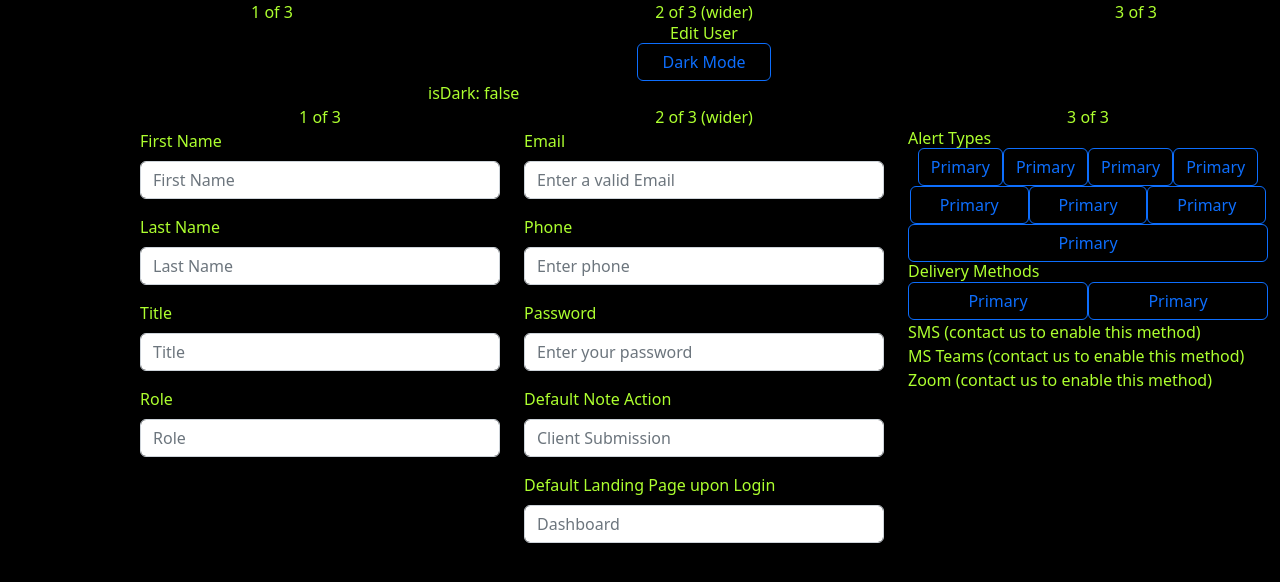
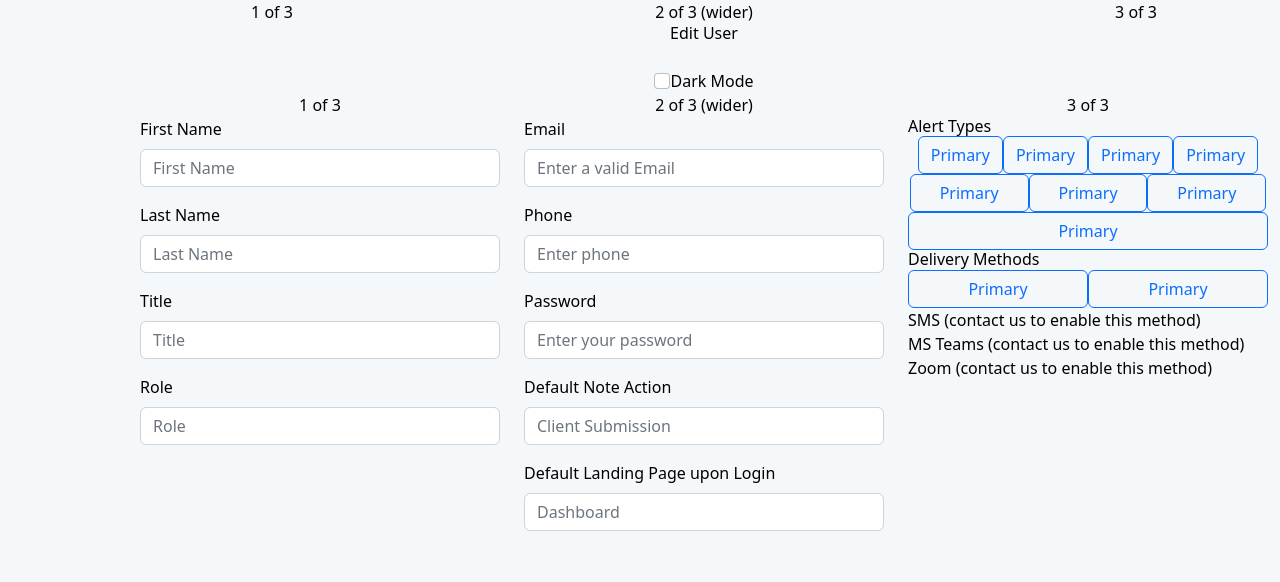
Before and after one commit to andymcbeath/bearclaw-take-home, a Vue app: page / in a window 1280 px wide. Shown: the top 582 px of the page. Built offline with nearby package versions, Linux system fonts and the light colour scheme.

Commit message:
Made a working dark mode toggle

```diff
--- a/src/App.vue
+++ b/src/App.vue
@@ -6,23 +6,29 @@ const toggleDark = useToggle(isDark);
 </script>
 
 <template>
-  <div class="dark">
-    <div class="min-h-screen bg-eelg dark:bg-tb text-white">
-      <div class="text-black pl-32 2xsl:lo-0 dark:divide-eelg dark:text-eelg">
+  <div class="Dark">
+    <div class="flex min-h-screen bg-eelg dark:bg-tb text-white">
+      <div
+        class="flex text-black pl-32 2xl:pl-0 dark:divide-eelg dark:text-eelg"
+      >
         <div class="container text-center">
           <div class="row">
             <div class="col">1 of 3</div>
             <div class="col-6">
               2 of 3 (wider)
               <h3>Edit User</h3>
-              <button
-                type="button"
-                class="btn btn-outline-primary px-4 bg-green-500"
+              <div class="form-check form-switch"></div>
+              <input
+                class="form-check-input"
+                type="checkbox"
+                role="switch"
+                id="flexSwitchCheckDefault"
                 @click="toggleDark()"
+              />
+              <label class="form-check-label" for="flexSwitchCheckDefault"
+                >Dark Mode</label
               >
-                Dark Mode
-              </button>
-              <p>isDark: {{ isDark }}</p>
+              <!-- <p>isDark: {{ isDark }}</p> -->
             </div>
 
             <div class="col">3 of 3</div>
@@ -207,9 +213,6 @@ const toggleDark = useToggle(isDark);
 </template>
 
 <style>
-div {
-  color: greenyellow;
-}
 .mb-3 {
   text-align: left;
 }
```
